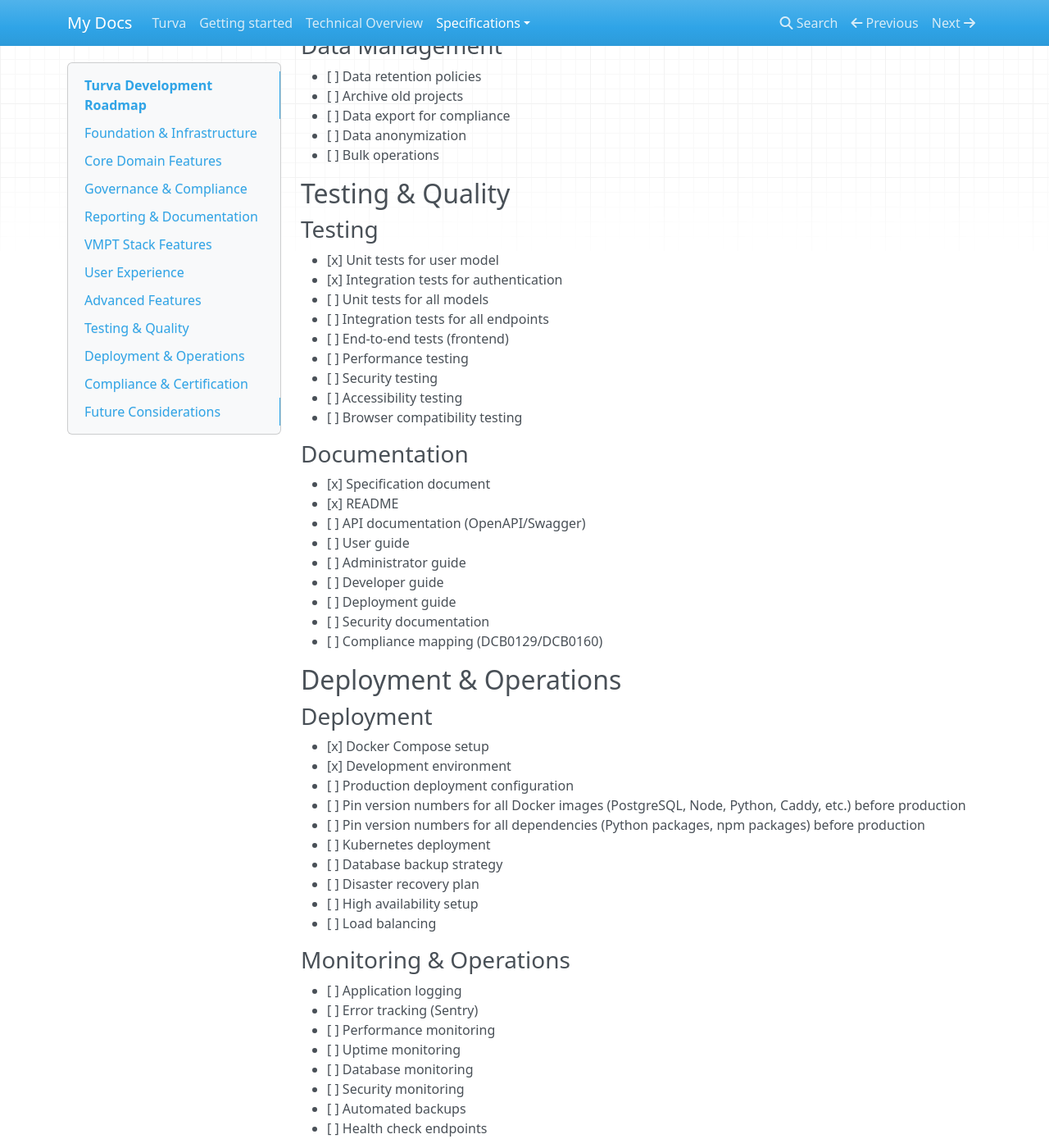
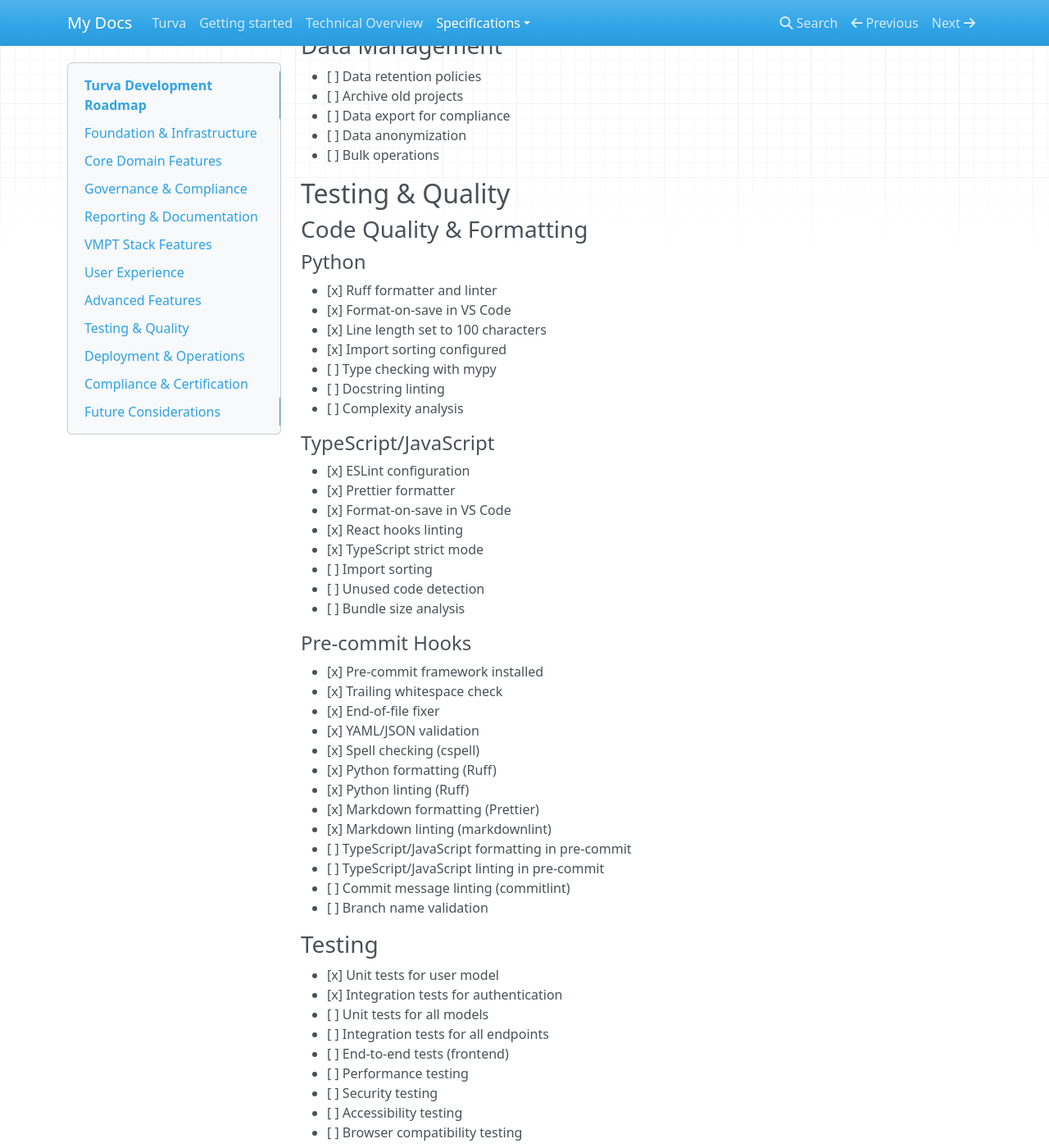
Before and after one commit to turva-uk/turva, an MkDocs documentation site: the page built from docs/docs/specifications/roadmap.md, in a window 1280 px wide and 1400 px high, scrolled down 6695 px. Shown: the whole window at 82% size. Built offline with MkDocs 1.6.1, drawn with Linux system fonts in a browser that asks for light colours; nearby versions of some CDN libraries.

Commit message:
Add code quality and formatting section to roadmap; include Python and TypeScript/JavaScript linting and formatting details

```diff
--- a/cspell.config.json
+++ b/cspell.config.json
@@ -57,6 +57,7 @@
     "mitigation",
     "mitigations",
     "mkdocs",
+    "mypy",
     "offs",
     "Ormar",
     "postgresql",
--- a/docs/docs/specifications/roadmap.md
+++ b/docs/docs/specifications/roadmap.md
@@ -301,6 +301,45 @@ This roadmap tracks the implementation status of Turva features based on the [sp
 
 ## Testing & Quality
 
+### Code Quality & Formatting
+
+#### Python
+
+- [x] Ruff formatter and linter
+- [x] Format-on-save in VS Code
+- [x] Line length set to 100 characters
+- [x] Import sorting configured
+- [ ] Type checking with mypy
+- [ ] Docstring linting
+- [ ] Complexity analysis
+
+#### TypeScript/JavaScript
+
+- [x] ESLint configuration
+- [x] Prettier formatter
+- [x] Format-on-save in VS Code
+- [x] React hooks linting
+- [x] TypeScript strict mode
+- [ ] Import sorting
+- [ ] Unused code detection
+- [ ] Bundle size analysis
+
+#### Pre-commit Hooks
+
+- [x] Pre-commit framework installed
+- [x] Trailing whitespace check
+- [x] End-of-file fixer
+- [x] YAML/JSON validation
+- [x] Spell checking (cspell)
+- [x] Python formatting (Ruff)
+- [x] Python linting (Ruff)
+- [x] Markdown formatting (Prettier)
+- [x] Markdown linting (markdownlint)
+- [ ] TypeScript/JavaScript formatting in pre-commit
+- [ ] TypeScript/JavaScript linting in pre-commit
+- [ ] Commit message linting (commitlint)
+- [ ] Branch name validation
+
 ### Testing
 
 - [x] Unit tests for user model
```
